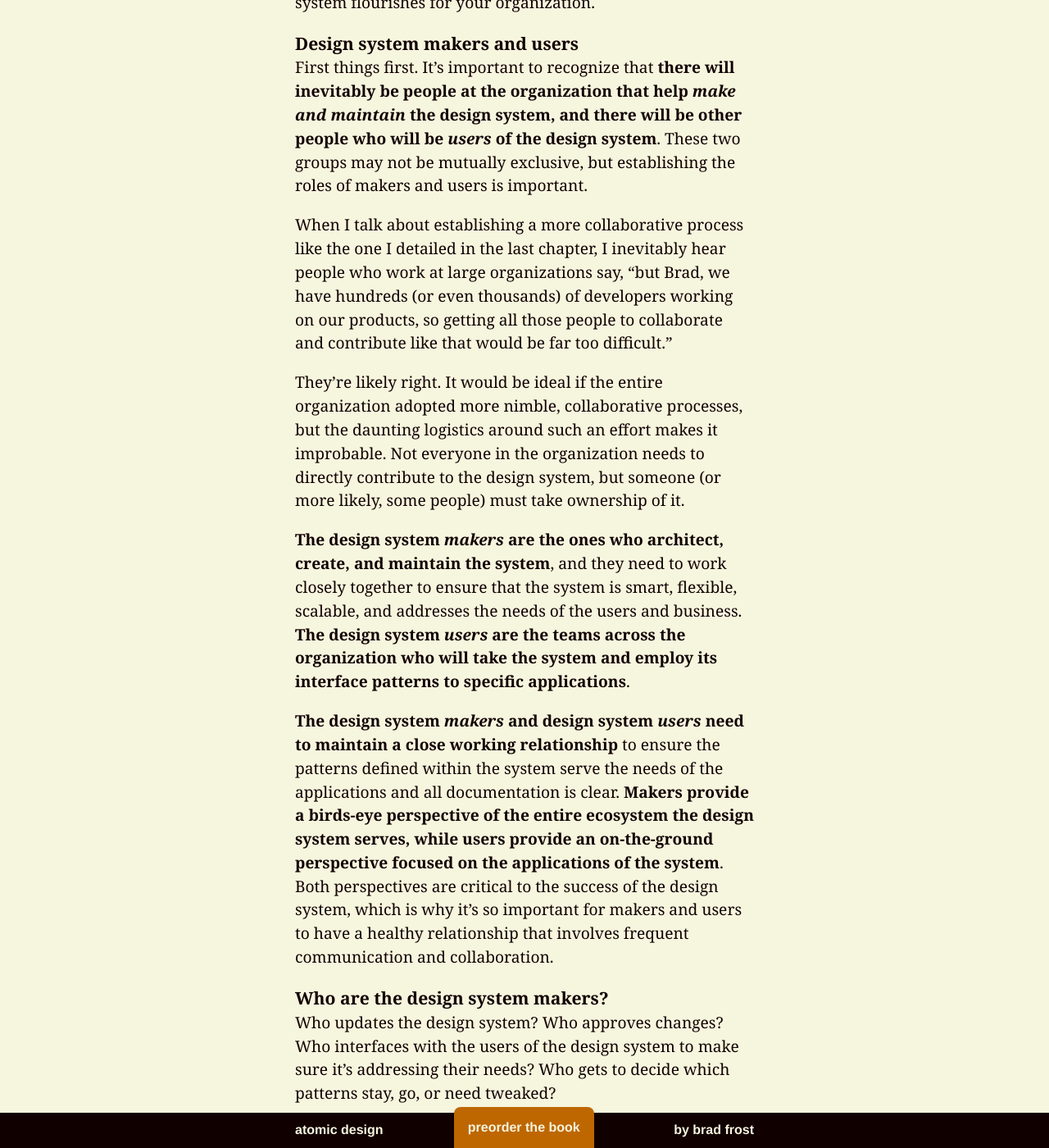
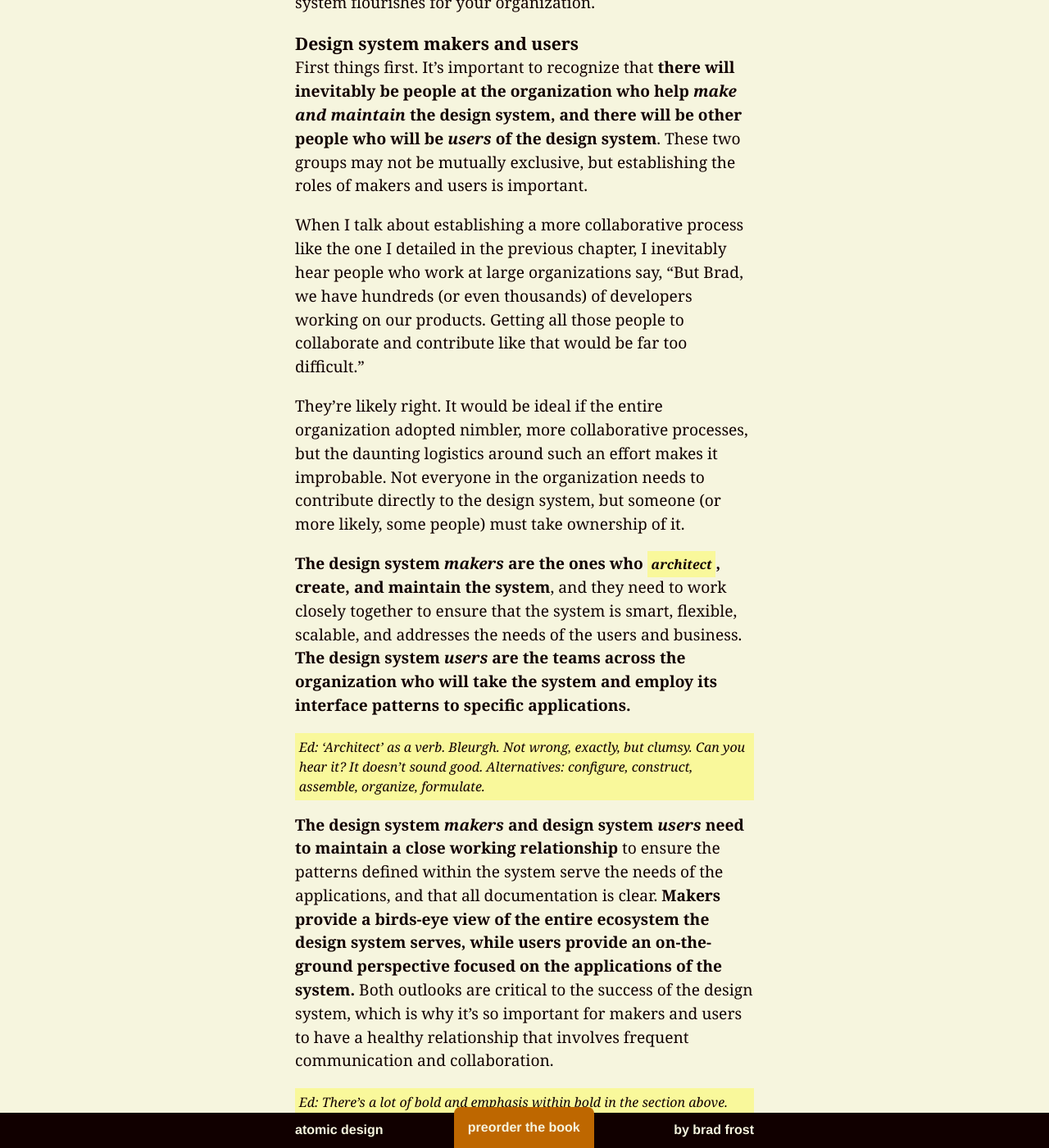
Before and after one commit to bradfrost/atomic-design, a Jekyll site: the page built from chapter-5.md, in a window 1280 px wide and 1400 px high, scrolled down 9638 px. Shown: the whole window at 82% size. Built offline with Jekyll 4.4.1, drawn with Linux system fonts in a browser that asks for light colours; some of the changed text lies outside the part shown.

Commit message:
Edits to line 180

```diff
--- a/chapter-5.md
+++ b/chapter-5.md
@@ -127,26 +127,58 @@ Ed: The past tense of prove is proved, but proven has crept out of Scottish cour
 {{ m | markdownify }}
 </div>
 
-With approval from the highest levels, you're now able to put a plan into action that involves: allocating and/or hiring people to work on the design system, developing a plan to make the design system more comprehensive, establishing a governance strategy, and laying out a product roadmap for the design system.
+With approval from the highest levels, you're now able to put a plan into action that involves: allocating or hiring people to work on the design system, developing a plan to make the design system more comprehensive, establishing a governance strategy, and laying out a product roadmap for the design system.
 
-Now it's worth pointing out that (as with many things in life) things may not shake out the way you hoped. Despite demonstrating real value and presenting a concrete plan of action, higher ups still might shoot your initiative down. **Don't be discouraged**. You may have lost the battle, but you certainly haven't lost the war. Your team should continue to grow and extend the design system (in whatever capacity you can) until its value becomes undeniable. As more people benefit from the system, you'll have a groundswell of support to help push the endeavor through.
+It's worth pointing out that things may not shake out the way you hoped. Despite demonstrating real value and presenting a concrete plan of action, higher-ups still might shoot your initiative down. **Don't be discouraged.** You may have lost the battle, but you can certainly win the war. Your team should continue to grow and extend the design system in whatever capacity you can until its value becomes undeniable. As more people benefit from the system, you'll have a groundswell of support to help push the endeavor through.
 
 ### Establishing a design system team
+
 With the design system initiative approved, it's now time to put the right people and processes in place to ensure the system flourishes for your organization.
 
 #### Design system makers and users
-First things first. It's important to recognize that **there will inevitably be people at the organization that help <em>make and maintain</em> the design system, and there will be other people who will be <em>users</em> of the design system**. These two groups may not be mutually exclusive, but establishing the roles of makers and users is important.
+First things first. It's important to recognize that **there will inevitably be people at the organization who help <em>make and maintain</em> the design system, and there will be other people who will be <em>users</em> of the design system**. These two groups may not be mutually exclusive, but establishing the roles of makers and users is important.
 
-When I talk about establishing a more collaborative process like the one I detailed in the last chapter, I inevitably hear people who work at large organizations say, "but Brad, we have hundreds (or even thousands) of developers working on our products, so getting all those people to collaborate and contribute like that would be far too difficult."
+When I talk about establishing a more collaborative process like the one I detailed in the previous chapter, I inevitably hear people who work at large organizations say, "But Brad, we have hundreds (or even thousands) of developers working on our products. Getting all those people to collaborate and contribute like that would be far too difficult."
 
-They're likely right. It would be ideal if the entire organization adopted more nimble, collaborative processes, but the daunting logistics around such an effort makes it improbable. Not everyone in the organization needs to directly contribute to the design system, but someone (or more likely, some people) must take ownership of it.
+They're likely right. It would be ideal if the entire organization adopted nimbler, more collaborative processes, but the daunting logistics around such an effort makes it improbable. Not everyone in the organization needs to contribute directly to the design system, but someone (or more likely, some people) must take ownership of it.
 
-**The design system <em>makers</em> are the ones who architect, create, and maintain the system**, and they need to work closely together to ensure that the system is smart, flexible, scalable, and addresses the needs of the users and business. **The design system <em>users</em> are the teams across the organization who will take the system and employ its interface patterns to specific applications**.
+**The design system <em>makers</em> are the ones who <span class="editor">architect</span>, create, and maintain the system**, and they need to work closely together to ensure that the system is smart, flexible, scalable, and addresses the needs of the users and business. **The design system <em>users</em> are the teams across the organization who will take the system and employ its interface patterns to specific applications.**
 
-**The design system <em>makers</em> and design system <em>users</em> need to maintain a close working relationship** to ensure the patterns defined within the system serve the needs of the applications and all documentation is clear. **Makers provide a birds-eye perspective of the entire ecosystem the design system serves, while users provide an on-the-ground perspective focused on the applications of the system**. Both perspectives are critical to the success of the design system, which is why it's so important for makers and users to have a healthy relationship that involves frequent communication and collaboration.
+<div class="editor">
+{% capture m %}
+Ed: ‘Architect’ as a verb. Bleurgh. Not wrong, exactly, but clumsy. Can you hear it? It doesn’t sound good. Alternatives: configure, construct, assemble, organize, formulate.
+{% endcapture %}
+{{ m | markdownify }}
+</div>
 
-#### Who are the design system makers?
-Who updates the design system? Who approves changes? Who interfaces with the users of the design system to make sure it's addressing their needs? Who gets to decide which patterns stay, go, or need tweaked?
+**The design system <em>makers</em> and design system <em>users</em> need to maintain a close working relationship** to ensure the patterns defined within the system serve the needs of the applications, and that all documentation is clear. **Makers provide a birds-eye view of the entire ecosystem the design system serves, while users provide an on-the-ground perspective focused on the applications of the system.** Both outlooks are critical to the success of the design system, which is why it's so important for makers and users to have a healthy relationship that involves frequent communication and collaboration.
+
+<div class="editor">
+{% capture m %}
+Ed: There’s a lot of bold and emphasis within bold in the section above. Chances are, you don’t need them. They’re a typographic hammer to crack a semantic nut. You make your points forcefully enough without having to jab the reader in the eye. I’ve left them in, however, as you may feel the points are important enough to warrant it. Up to you.
+{% endcapture %}
+{{ m | markdownify }}
+</div>
+
+
+#### Design system makers
+
+<div class="editor">
+{% capture m %}
+Ed: I’m not a fan of questions as headings. You can convey what's required in fewer words by what some people call front-loading; that is, remove the question signals (in this case, “Who are the”) that get in the way, and move the relevant content to the front of the heading. Boom. This is particularly effective here as you begin the following paragraph with more questions.
+{% endcapture %}
+{{ m | markdownify }}
+</div>
+
+Who updates the design system? Who approves changes? Who <span class="editor">interfaces</span> with the users of the design system to make sure it's addressing their needs? Who gets to decide which patterns stay, go, or need tweaked?
+
+<div class="editor">
+{% capture m %}
+Ed: First ‘architect’ as a verb and now ‘interfaces’, which is beyond ugly. What’s wrong with ‘talks to’?
+{% endcapture %}
+{{ m | markdownify }}
+</div>
+
 
 The answers to these questions **will very much depend on the size and setup of your organization**.
 
```
Also changed, not shown: 1 other file.
